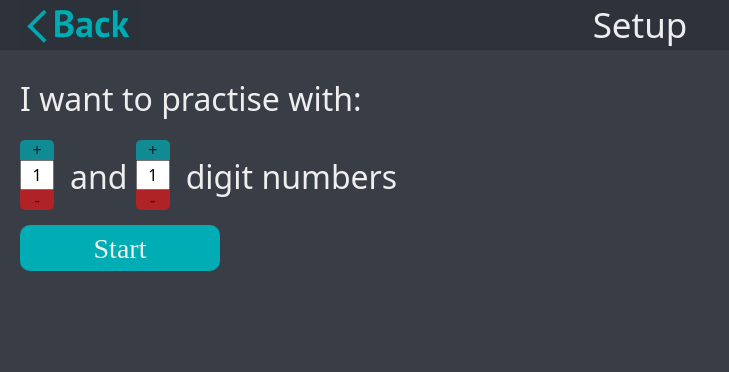
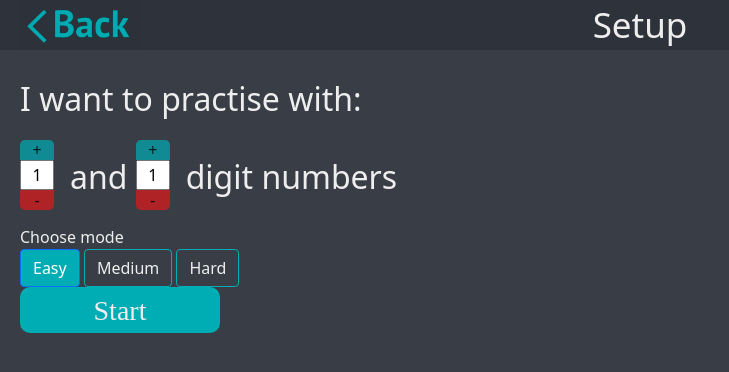
Before and after one commit to ViktorKuzmanov/Get-Numerate-App, a PHP site: page /setupGame.html in a window 1280 px wide. Shown: the top 372 px of the page, without its empty margins (0-729 px from the left). Run offline with PHP 8.4, Linux system fonts and the light colour scheme.

Commit message:
add choose mode section

```diff
--- a/css/setupGame.css
+++ b/css/setupGame.css
@@ -103,6 +103,19 @@
   font-family: "PT Sans";
 }
 
+.btn-primary {
+  background-color: #00adb5 !important;
+}
+
+.btn-outline-primary {
+  border-color: #00adb5 !important;
+  color: #eeeeee !important;
+}
+
+.btn-outline-primary:hover {
+  background-color: #00adb5 !important;
+}
+
 @media only screen and (min-width: 768px) {
   #navbar label {
     font-size: 35px;
--- a/scss/setupGame.scss
+++ b/scss/setupGame.scss
@@ -68,6 +68,18 @@
     }
 }
 
+.btn-primary {
+    background-color: $interactionColor !important;
+}
+
+.btn-outline-primary {
+    border-color: $interactionColor !important;
+    color: $textColor !important;
+    &:hover {
+        background-color: $interactionColor !important;
+    }
+}
+
 @media only screen and (min-width: 768px) {
     #navbar {
         label {
--- a/setupGame.html
+++ b/setupGame.html
@@ -30,6 +30,13 @@
 				&nbsp digit numbers
 			</div>
 			<br />
+			<div class="chooseModeDiv">
+				<div class="chooseModeText">Choose mode</div>
+				<button class="btn btn-primary">Easy</button>
+				<button class="btn btn-outline-primary">Medium</button>
+				<button class="btn btn-outline-primary">Hard</button>
+			</div>
+
 			<button onclick="saveDigitsInStorage()" id="startButton"><a href="game.html">Start</a></button>
 		</div>
 
```
Also changed, not shown: 1 other file.
